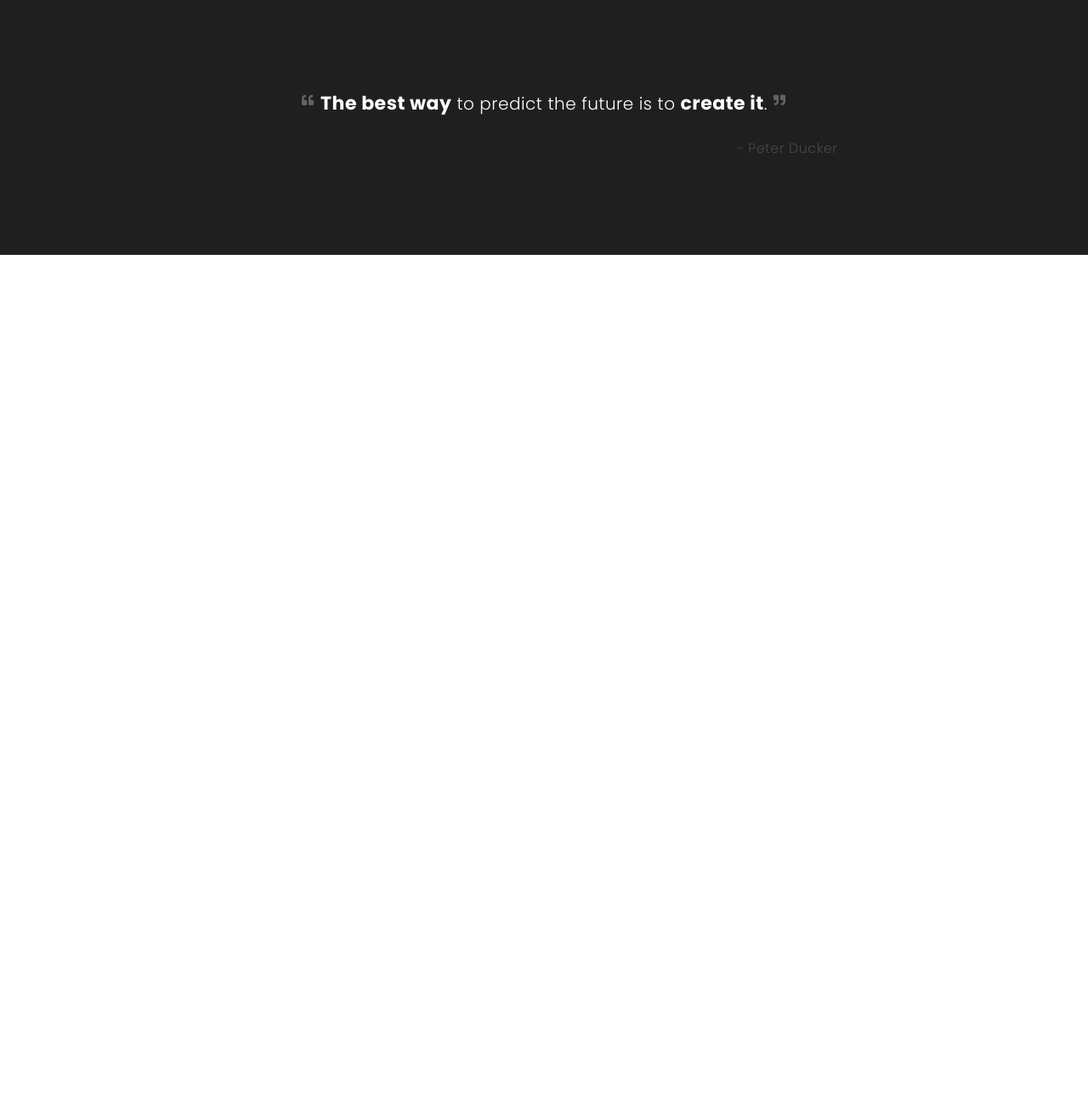
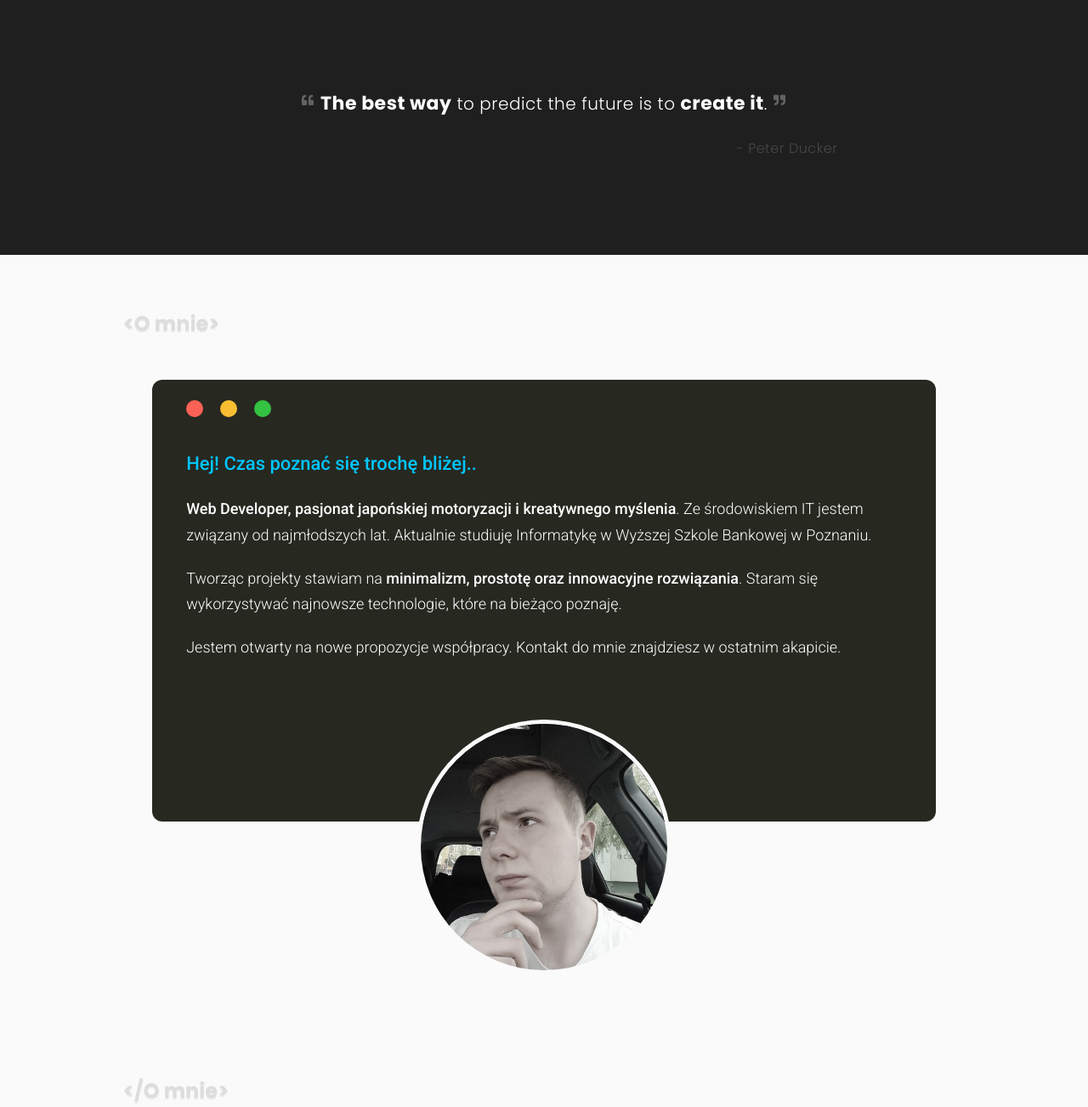
Before and after one commit to LQS666/pawelturkot.pl, a website: page build/index.html in a window 1280 px wide. Shown: the part 808-2111 px from the top of the page at 85% size. Before the commit the page ends 1108 px from the top, so only its background shows below. Drawn offline with nearby package versions, Linux system fonts and the light colour scheme.

Commit message:
Add about section

```diff
--- a/source/sass/2-basics/_typography.scss
+++ b/source/sass/2-basics/_typography.scss
@@ -57,8 +57,9 @@ h6 {
 p {
   margin: 0 0 20px 0;
   font-family: 'Roboto', sans-serif;
-  font-weight: 400;
-  font-size: 14px;
+  font-weight: 300;
+  font-size: 18px;
+  line-height: 1.7;
 }
 
 em {
--- /dev/null
+++ b/source/sass/3-layout/_about.scss
@@ -0,0 +1,133 @@
+.about {
+    padding: 8vh 0;
+    background: $gray;
+
+    h3 {
+        display: block;
+        color: $silver;
+        margin: 0 0 50px 7%;
+    }
+
+    h3.openTag {
+        position: relative;
+
+        &:before {
+            content: '<';
+        }
+
+        &:after {
+            content: '>';
+        }
+    }
+
+    h3.closeTag {
+        position: relative;
+
+        &:before {
+            content: '</';
+        }
+
+        &:after {
+            content: '>';
+        }
+    }
+
+    .aboutContainer {
+        display: flex;
+        justify-content: center;
+        align-items: center;
+        flex-direction: column;
+
+        &:hover>.aboutImg {
+            transform: translateY(-100px);
+        }
+
+        &:hover>.aboutImg img {
+            filter: grayscale(20%);
+        }
+
+        .aboutImg {
+            transform: translateY(-120px);
+            width: 300px;
+            height: 300px;
+            overflow: hidden;
+            border-radius: 50%;
+            position: relative;
+            border: 5px solid $gray;
+            transition: .5s;
+
+            img {
+                position: absolute;
+                top: 0;
+                left: 0;
+                width: 100%;
+                filter: grayscale(70%);
+                transition: .5s;
+            }
+        }
+
+        .aboutBox {
+            width: 80%;
+            min-height: 520px;
+            background: #272820;
+            display: block;
+            border-radius: 12px;
+            position: relative;
+
+            @media only screen and (max-width: 970px) {
+                min-height: 670px;
+            }
+
+            @media only screen and (max-width: 680px) {
+                min-height: 800px;
+            }
+
+            .aboutText {
+                position: absolute;
+                top: 80px;
+                padding: 0 40px;
+
+                p {
+                    color: white;
+
+                    .bigger {
+                        font-weight: 500;
+                    }
+
+                    .firstLine {
+                        font-size: 22px;
+                        font-weight: 500;
+                        color: $amazingBlue;
+                    }
+                }
+            }
+
+            span.windowControls {
+                position: absolute;
+                top: 24px;
+                width: 20px;
+                height: 20px;
+                border-radius: 50%;
+
+                &:nth-child(1) {
+                    left: 40px;
+                    background: #fa6255;
+                }
+
+                &:nth-child(2) {
+                    left: 80px;
+                    background: #f7be31;
+                }
+
+                &:nth-child(3) {
+                    left: 120px;
+                    background: #33c241;
+                }
+            }
+
+            @media only screen and (max-width: 680px) {
+                width: 95%;
+            }
+        }
+    }
+}
--- a/source/sass/3-layout/_header.scss
+++ b/source/sass/3-layout/_header.scss
@@ -177,6 +177,7 @@ header {
             left: 0;
             border-radius: 10px;
             transition: top .2s .2s, bottom .2s .2s, opacity .2s .2s, transform .2s .4s;
+            box-shadow: 0 0 3px 0 black;
 
             &:nth-child(1) {
                 top: 0;
--- a/source/sass/3-layout/_preloader.scss
+++ b/source/sass/3-layout/_preloader.scss
@@ -53,7 +53,7 @@
     background: #1f1f1f;
 
     &.visible {
-        display: block;
+        display: none;
     }
 }
 
--- a/source/sass/main.scss
+++ b/source/sass/main.scss
@@ -8,3 +8,4 @@
 @import '3-layout/preloader';
 @import '3-layout/header';
 @import '3-layout/quote';
+@import '3-layout/about';
```
Also changed, not shown: build/assets/css/main.min.css, build/assets/img/avatar.jpg (added), build/assets/img/logo.png, build/index.html, source/img/avatar.jpg (added).
